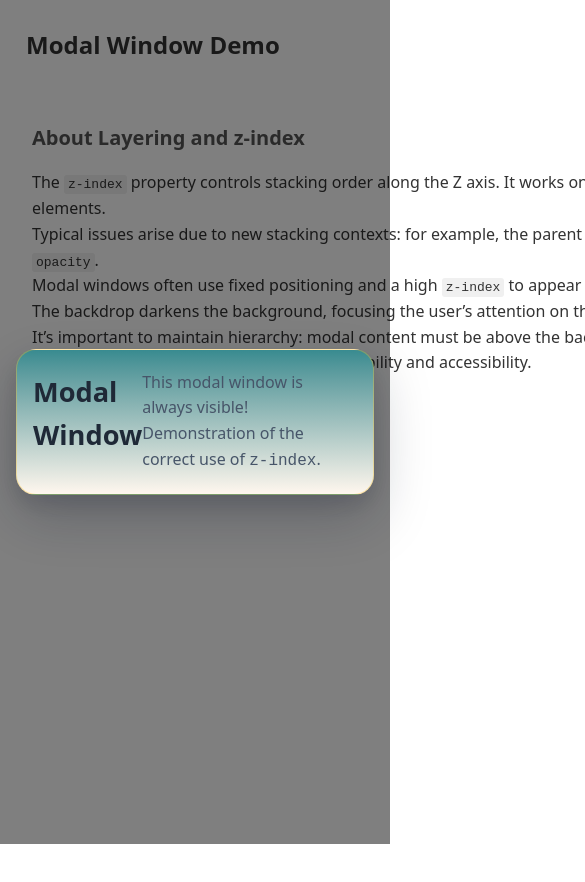
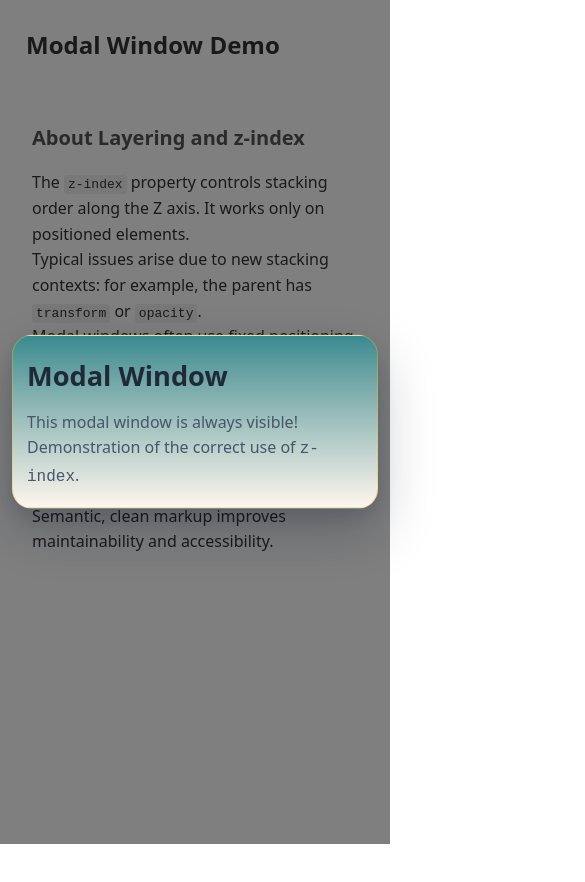
Before and after one commit to Ebune1981/MODEL-PROJECT, a plain HTML site: page index.html in a window 390 px wide. Shown: the top 882 px of the page, 585 px wide, since content can reach past the window. Drawn offline with Linux system fonts and the light colour scheme.

Commit message:
modal centered on mobile screen

```diff
--- a/task2.css
+++ b/task2.css
@@ -19,7 +19,7 @@ h1{
   margin:0 auto;
   padding:16px;
   height:1000px;
-  width: 1000px;
+  width: min(100%, 1000px);
 }
 .section{
   margin:0;
@@ -61,10 +61,7 @@ h1{
   position: fixed;
   inset: 0;
   z-index: 1000;
-  display: flex;
-  align-items: center;
-  justify-content: center;
-  padding:16px;
+  padding: 16px;
 }
 
 .modal-backdrop {
@@ -83,13 +80,15 @@ h1{
 }
 
 .modal-content {
-  display: flex;
-  position: relative;
+  position: absolute;
+  top: 50%;
+  left: 50%;
   z-index: 2;
-  width:100%;
-  max-width:480px;
-  max-height:calc(100vh - 32px);
+  width: min(calc(100vw - 32px), 480px);
+  max-width: 480px;
+  max-height: calc(100vh - 32px);
   overflow: auto;
+  transform: translate(-50%, -50%);
   padding:20px 16px;
   background: linear-gradient(180deg, lab(53.04% -24.78 -10.59) 0%, #fff7ee 100%);
   border: 1px solid rgba(251, 191, 36, 0.35);
@@ -116,6 +115,18 @@ h1{
 ::-webkit-scrollbar-thumb{
   background: linear-gradient(#b59797,#3baa78);
 }
+@media (max-width: 480px) {
+  .modal {
+    padding: 12px;
+  }
+
+  .modal-content {
+    width: calc(100vw - 24px);
+    max-width: calc(100vw - 24px);
+    padding: 18px 14px;
+  }
+}
+
 @media (min-width: 640px) {
   .content {
     padding: 24px;
```
